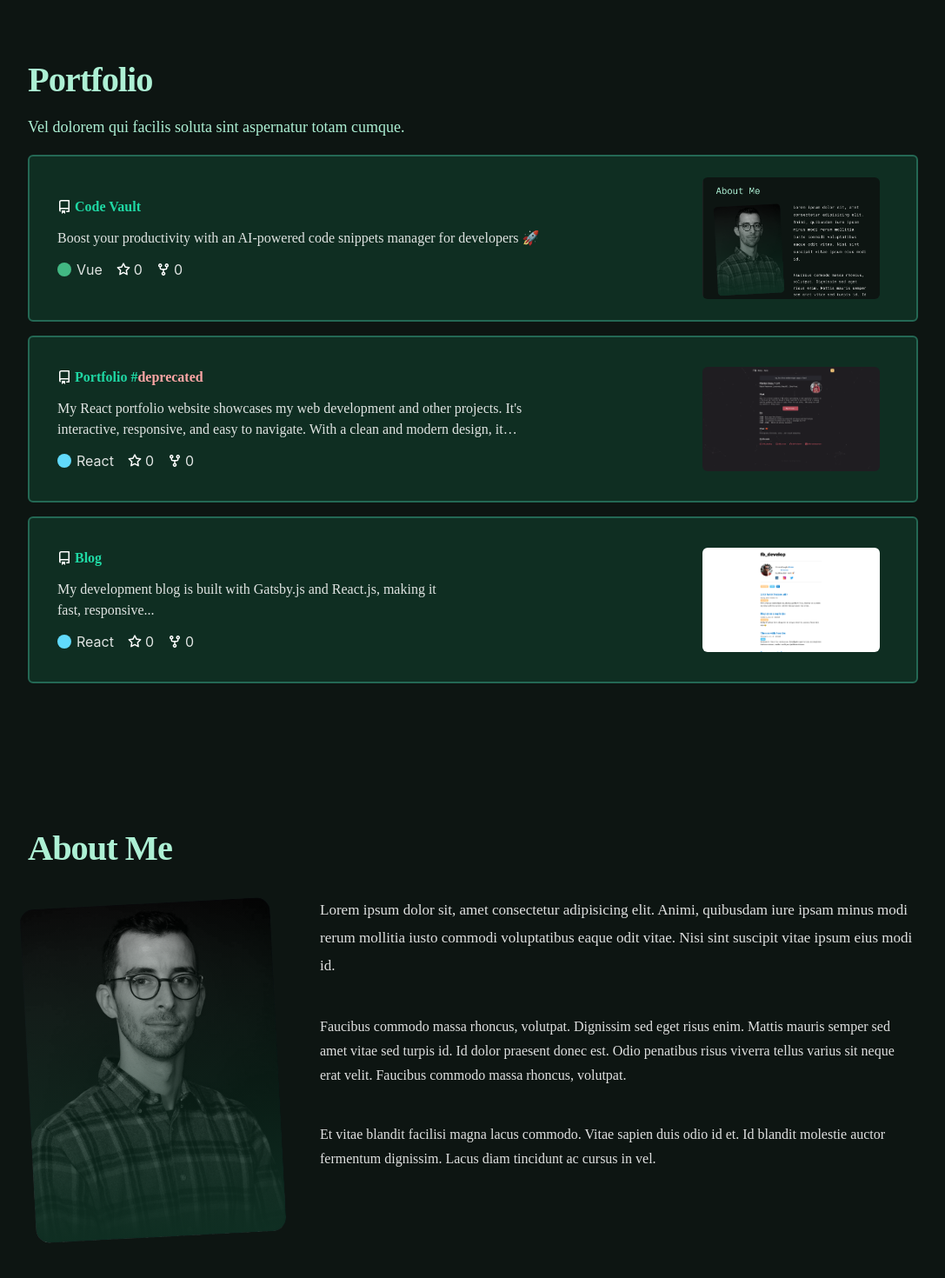
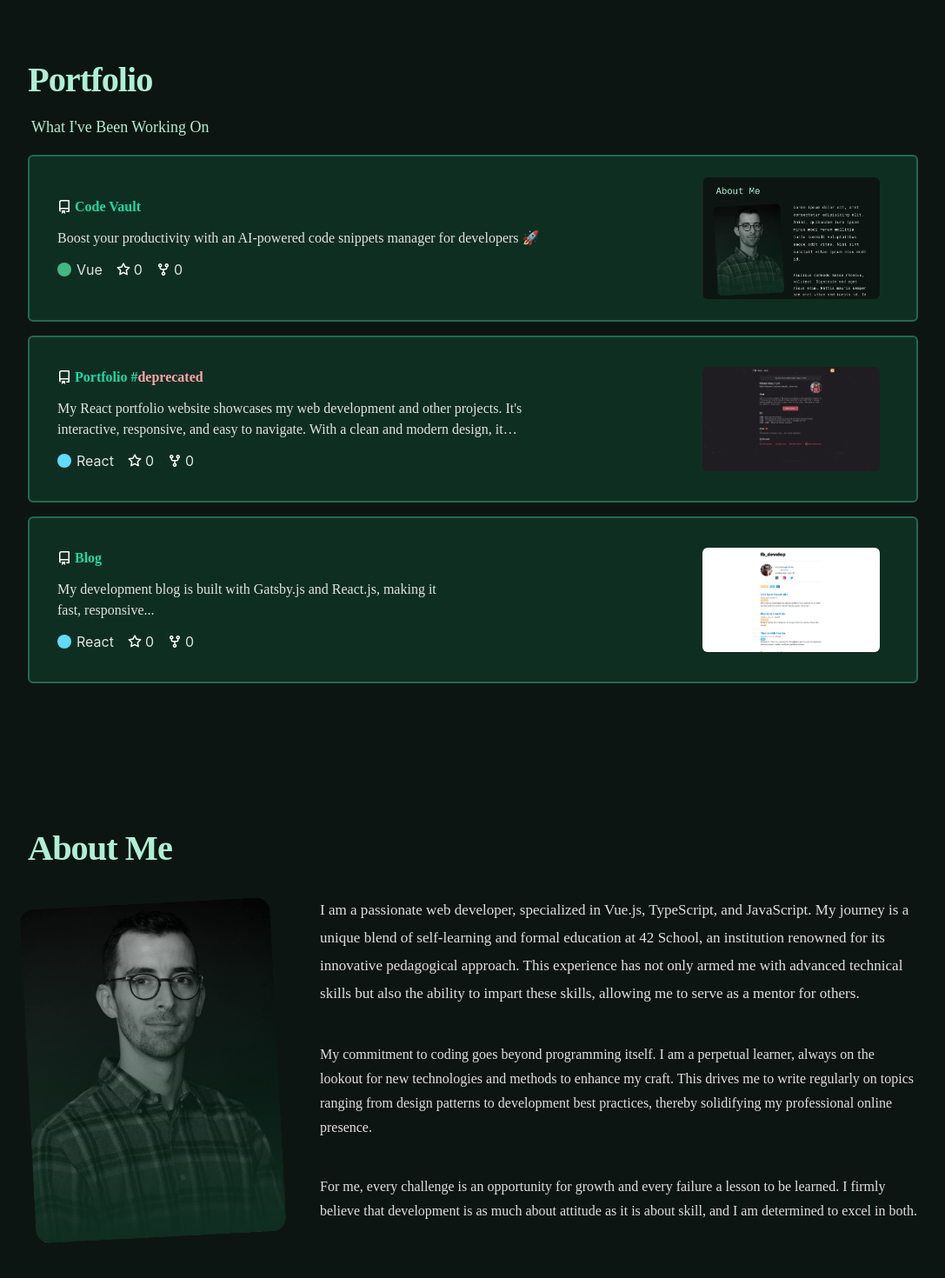
Before and after one commit to FlorianBx/Portfolio-V2, a Vue app: page / in a window 1280 px wide. Shown: the part 640-2110 px from the top of the page at 87% size, without its empty margins (96-1183 px from the left). Built offline with nearby package versions, Linux system fonts and the light colour scheme; a web font is replaced by a local one.

Commit message:
add bio, subtitle, etc... replace lorem ipsum

```diff
--- a/src/components/About/AboutComponent.vue
+++ b/src/components/About/AboutComponent.vue
@@ -19,22 +19,26 @@ import SectionSlot from '../../components/SectionSlot/SectionSlot.vue'
         </div>
         <div class="flex flex-col">
           <p class="text-xl leading-8 text-white-600 font-body">
-            Lorem ipsum dolor sit, amet consectetur adipisicing elit. Animi,
-            quibusdam iure ipsam minus modi rerum mollitia iusto commodi
-            voluptatibus eaque odit vitae. Nisi sint suscipit vitae ipsum eius
-            modi id.
+            I am a passionate web developer, specialized in Vue.js, TypeScript,
+            and JavaScript. My journey is a unique blend of self-learning and
+            formal education at 42 School, an institution renowned for its
+            innovative pedagogical approach. This experience has not only armed
+            me with advanced technical skills but also the ability to impart
+            these skills, allowing me to serve as a mentor for others.
           </p>
           <div class="mt-10 leading-7 text-white-700 font-body">
             <p>
-              Faucibus commodo massa rhoncus, volutpat. Dignissim sed eget risus
-              enim. Mattis mauris semper sed amet vitae sed turpis id. Id dolor
-              praesent donec est. Odio penatibus risus viverra tellus varius sit
-              neque erat velit. Faucibus commodo massa rhoncus, volutpat.
+              My commitment to coding goes beyond programming itself. I am a
+              perpetual learner, always on the lookout for new technologies and
+              methods to enhance my craft. This drives me to write regularly on
+              topics ranging from design patterns to development best practices,
+              thereby solidifying my professional online presence.
             </p>
             <p class="mt-10 font-body">
-              Et vitae blandit facilisi magna lacus commodo. Vitae sapien duis
-              odio id et. Id blandit molestie auctor fermentum dignissim. Lacus
-              diam tincidunt ac cursus in vel.
+              For me, every challenge is an opportunity for growth and every
+              failure a lesson to be learned. I firmly believe that development
+              is as much about attitude as it is about skill, and I am
+              determined to excel in both.
             </p>
           </div>
         </div>
--- a/src/components/Blog/BlogComponent.vue
+++ b/src/components/Blog/BlogComponent.vue
@@ -64,7 +64,8 @@ const blogPosts = [
         Latest articles
       </h2>
       <p class="mt-2 text-lg font-body leading-8 text-primary">
-        Vel dolorem qui facilis soluta sint aspernatur totam cumque.
+        An insight into my recent thoughts and contributions to the tech
+        community.
       </p>
     </div>
     <div
--- a/src/components/Introduction/IntroductionComponent.vue
+++ b/src/components/Introduction/IntroductionComponent.vue
@@ -33,8 +33,8 @@ import VitestIcon from '../Logos/Skills/VitestIcon.vue'
       coder with a keen eye for detail and a passion for clean design.
     </p>
     <a
-      href="#"
-      class="text-md font-body font-semibold leading-6 text-primary md:mb-3 hover:text-hover"
+      v-scroll-to="'#about'"
+      class="cursor-pointer text-md font-body font-semibold leading-6 text-primary md:mb-3 hover:text-hover"
     >
       Learn more <span aria-hidden="true">→</span>
     </a>
--- a/src/components/Portfolio/PortfolioComponent.vue
+++ b/src/components/Portfolio/PortfolioComponent.vue
@@ -11,8 +11,8 @@ import SectionSlot from '../SectionSlot/SectionSlot.vue'
       >
         Portfolio
       </h2>
-      <p class="mt-2 text-lg font-body leading-8 text-primary">
-        Vel dolorem qui facilis soluta sint aspernatur totam cumque.
+      <p class="mt-2 px-1 text-lg font-body leading-8 text-primary">
+        What I've Been Working On
       </p>
     </div>
     <!-- Github section  -->
```
